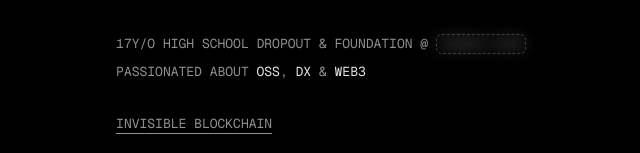
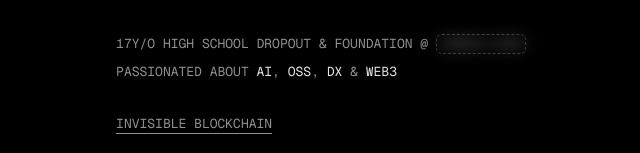
Before and after one commit to Vicentesan/vicentesan.dev, a Next.js app: page / in a window 1280 px wide. Shown: the part 356-509 px from the top of the page, without its empty margins (319-959 px from the left). Built offline with nearby package versions, Linux system fonts and the light colour scheme.

Commit message:
feat: add ai to list of passions in homepage

```diff
--- a/src/app/page.tsx
+++ b/src/app/page.tsx
@@ -30,8 +30,9 @@ export default function Home() {
         </p>
 
         <p>
-          Passionated about <span className="text-primary">OSS</span>,{' '}
-          <span className="text-primary">DX</span> & <span className="text-primary">Web3</span>
+          Passionated about <span className="text-primary">AI</span>,{' '}
+          <span className="text-primary">OSS</span>, <span className="text-primary">DX</span> &{' '}
+          <span className="text-primary">Web3</span>
         </p>
       </div>
 
```
